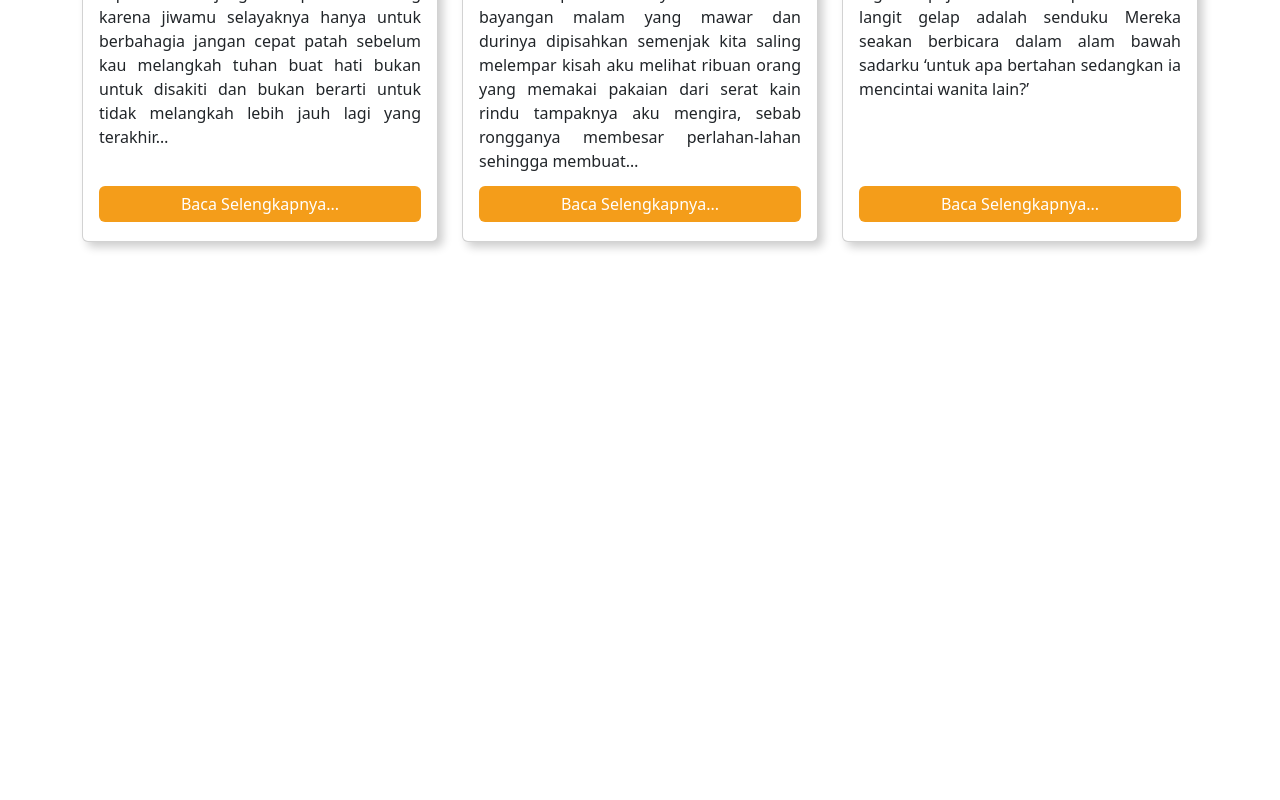
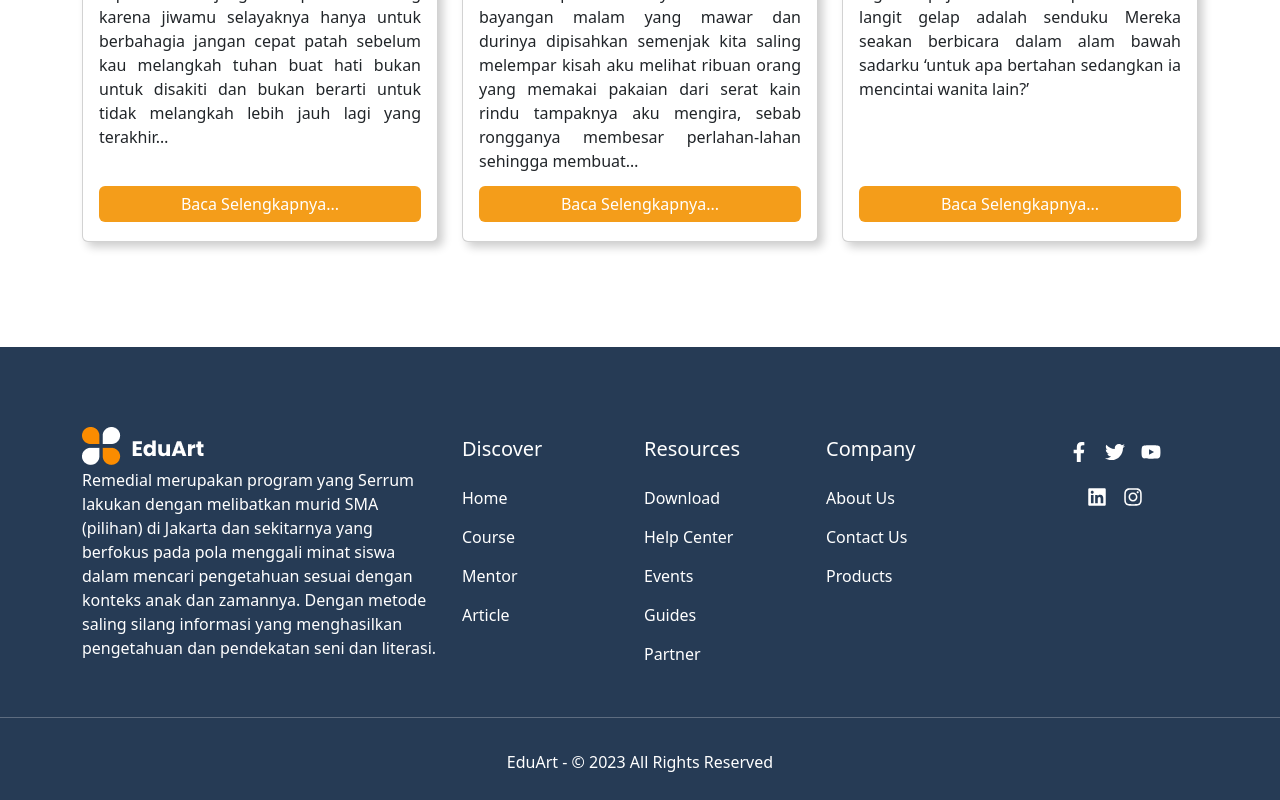
Before and after one commit to group-fe23-be5/fe_eduart, a React (Vite) app: page / in a window 1280 px wide. Shown: the part 2144-2944 px from the top of the page. Before the commit the page ends 2491 px from the top, so only its background shows below. Built offline with nearby package versions, Linux system fonts and the light colour scheme.

Commit message:
add footer

```diff
--- a/package.json
+++ b/package.json
@@ -14,6 +14,7 @@
     "react": "^18.2.0",
     "react-bootstrap": "^2.7.4",
     "react-dom": "^18.2.0",
+    "react-icons": "^4.9.0",
     "react-router-dom": "^6.11.2"
   },
   "devDependencies": {
--- a/src/App.jsx
+++ b/src/App.jsx
@@ -3,6 +3,7 @@ import Navigation from "./components/Navigation"
 import Article from "./pages/Article"
 import Home from "./pages/Home"
 import NotFound from "./pages/NotFound"
+import Footer from "./components/Footer"
 
 function App() {
   return (
@@ -13,6 +14,7 @@ function App() {
         <Route path="/article" element={<Article />}/>
         <Route path="/*" element={<NotFound />}/>
       </Routes>
+      <Footer />
     </>
   )
 }
--- /dev/null
+++ b/src/components/Footer.css
@@ -0,0 +1,54 @@
+.footer-section{
+    background-color: #263b55;
+    padding: 80px 0 10px 0;
+}
+.footer-desc{
+    color: white;
+}
+.footer-menu.col-lg-4{
+    color: white;
+    margin: 10px 0;
+}
+ul.footer-list-menu{
+    margin: 25px 0;
+    list-style-type: none;
+    padding: 0;
+}
+ul.footer-list-menu li{
+    margin: 15px 0;
+}
+ul.footer-list-menu li a{
+    text-decoration: none;
+    color: white;
+    transition: font-size 0.3s ease;
+}
+ul.footer-list-menu li a:hover{
+    font-weight: bold;
+    font-size: 1.1em;
+}
+.text-white.fs-5.mx-2{
+    margin: 15px 0 10px 0;
+}
+.text-white.fs-5.mx-2:hover{
+    transform: scale(1.5);
+}
+.col-lg-6{
+    display: flex;
+    flex-direction: row;
+}
+.col-lg-2{
+    text-align: center;
+}
+
+
+@media (max-width: 992px) {
+    .footer-desc{
+        text-align: center;
+        font-size: 12px;
+    }
+    .col-lg-6{
+        justify-content: space-around;
+        text-align: center;
+    }
+
+}
--- a/src/components/Footer.jsx
+++ b/src/components/Footer.jsx
@@ -1,59 +1,100 @@
 import React from 'react';
 import { Container, Row, Col } from 'react-bootstrap';
-import { Image } from '../assets/logo-white.png';
+import { FaFacebookF, FaTwitter, FaYoutube, FaLinkedin, FaInstagram } from 'react-icons/fa';
+import {Link} from 'react-router-dom'
+import './Footer.css'
 
 function Footer() {
   return (
-    <footer className="footer">
-      <Container className="p-5">
-        <Row className="row-cols-lg-3 row-cols-1 justify-content-between">
-          <Col lg={4} mb-lg-0 mb-4>
-            <img src={Image} alt="logo_eduart" />
-            <p className="text-white desc">
-              Remedial merupakan kegiatan yang akan Serrum lakukan selama 1 tahun di 2019. Kegiatan ini melibatkan murid SMA (pilihan) di Jakarta dan sekitarnya yang berfokus pada pola konsumsi informasi dan pengetahuan berdasarkan perkembangan hari ini.
-            </p>
+    <div className='footer-section' >
+      <Container className='footer-container'>
+        <Row className='footer-row'>
+          <Col lg={4} className='footer-desc' >
+            <img src="/src/assets/logo-white.png" alt="logo-footer" />
+            <p>Remedial merupakan program yang Serrum lakukan
+              dengan melibatkan murid SMA (pilihan) di Jakarta
+              dan sekitarnya yang berfokus pada pola menggali
+              minat siswa dalam mencari pengetahuan sesuai dengan
+              konteks anak dan zamannya. Dengan metode saling
+              silang informasi yang menghasilkan pengetahuan
+              dan pendekatan seni dan literasi.</p>
           </Col>
-          <Col lg={2} className="d-flex flex-column mb-lg-0 my-3">
+          <Col lg={6}>
+
+              <Col lg={4} className='footer-menu'>
                 <h5>Discover</h5>
-            <a href="/">Home</a>
-            <a href="/login.html">Course</a>
-            <a href="/">Mentor</a>
-            <a href="/">About</a>
+                <ul className='footer-list-menu' >
+                  <li>
+                    <Link to="/">Home</Link>
+                  </li>
+                  <li>
+                    <Link to="/course">Course</Link>
+                  </li>
+                  <li>
+                    <Link to="/mentor">Mentor</Link>
+                  </li>
+                  <li>
+                    <Link to="/article">Article</Link>
+                  </li>
+                </ul>
               </Col>
-          <Col lg={2} className="d-flex flex-column mb-lg-0 my-3">
+              <Col lg={4} className='footer-menu'>
                 <h5>Resources</h5>
-            <a href="/">Download</a>
-            <a href="/">Help Center</a>
-            <a href="/">Events</a>
-            <a href="/">Guides</a>
-            <a href="/">Partner</a>
+                  <ul className='footer-list-menu'>
+                    <li>
+                      <Link to="/">Download</Link>
+                    </li>
+                    <li>
+                      <Link to="/">Help Center</Link>
+                    </li>
+                    <li>
+                      <Link to="">Events</Link>
+                    </li>
+                    <li>
+                      <Link to="/">Guides</Link>
+                    </li>
+                    <li>
+                      <Link to="/">Partner</Link>
+                    </li>
+                  </ul>
               </Col>
-          <Col lg={2} className="d-flex flex-column mb-lg-0 my-3">
+              <Col lg={4} className='footer-menu'>
                 <h5>Company</h5>
-            <a href="/">About Us</a>
-            <a href="/">Contact Us</a>
-            <a href="/">Products</a>
-            {/* <a href="/">Logout</a> */}
+                  <ul className='footer-list-menu'>
+                    <li>
+                      <Link to="/">About Us</Link>
+                    </li>
+                    <li>
+                      <Link to="/">Contact Us</Link>
+                    </li>
+                    <li>
+                      <Link to="/course">Products</Link>
+                    </li>
+                  </ul>
               </Col>
-          <Col lg={2} className="d-flex mb-lg-0 my-3">
-            <a href="#">
-              <i className="fa-brands fa-facebook-f text-white fs-5 mx-2"></i>
+
+          </Col>
+          <Col lg={2}>
+            <a href="https://www.facebook.com/">
+            <FaFacebookF className="text-white fs-5 mx-2" />
             </a>
-            <a href="#">
-              <i className="fa-brands fa-twitter text-white fs-5 mx-2"></i>
+            <a href="https://www.twitter.com/">
+              <FaTwitter className="text-white fs-5 mx-2" />
             </a>
-            <a href="#">
-              <i className="fa-brands fa-youtube text-white fs-5 mx-2"></i>
+            <a href="https://www.youtube.com/">
+              <FaYoutube className="text-white fs-5 mx-2" />
             </a>
-            <a href="#">
-              <i className="fa-brands fa-linkedin text-white fs-5 mx-2"></i>
+            <br/>
+            <a href="https://www.linkedin.com/">
+              <FaLinkedin className="text-white fs-5 mx-2" />
             </a>
-            <a href="#">
-              <i className="fa-brands fa-instagram text-white fs-5 mx-2"></i>
+            <a href="https://www.instagram.com/">
+              <FaInstagram className="text-white fs-5 mx-2" />
             </a>
           </Col>
         </Row>
       </Container>
+      <hr style={{ borderColor: 'white' }} />
       <Container fluid>
          <Row className="copytext">
            <Col>
@@ -63,7 +104,69 @@ function Footer() {
            </Col>
          </Row>
       </Container>
-    </footer>
+    </div>
+
+    // <footer className="footer">
+    //   <Container className="p-5">
+    //     <Row className="row-cols-lg-3 row-cols-1 justify-content-between">
+    //       <Col lg={4} mb-lg-0 mb-4>
+    //         <img src={Image} alt="logo_eduart" />
+    //         <p className="text-white desc">
+    //           Remedial merupakan kegiatan yang akan Serrum lakukan selama 1 tahun di 2019. Kegiatan ini melibatkan murid SMA (pilihan) di Jakarta dan sekitarnya yang berfokus pada pola konsumsi informasi dan pengetahuan berdasarkan perkembangan hari ini.
+    //         </p>
+    //       </Col>
+    //       <Col lg={2} className="d-flex flex-column mb-lg-0 my-3">
+    //         <h5>Discover</h5>
+    //         <a href="/">Home</a>
+    //         <a href="/login.html">Course</a>
+    //         <a href="/">Mentor</a>
+    //         <a href="/">About</a>
+    //       </Col>
+    //       <Col lg={2} className="d-flex flex-column mb-lg-0 my-3">
+    //         <h5>Resources</h5>
+    //         <a href="/">Download</a>
+    //         <a href="/">Help Center</a>
+    //         <a href="/">Events</a>
+    //         <a href="/">Guides</a>
+    //         <a href="/">Partner</a>
+    //       </Col>
+    //       <Col lg={2} className="d-flex flex-column mb-lg-0 my-3">
+    //         <h5>Company</h5>
+    //         <a href="/">About Us</a>
+    //         <a href="/">Contact Us</a>
+    //         <a href="/">Products</a>
+    //         {/* <a href="/">Logout</a> */}
+    //       </Col>
+    //       <Col lg={2} className="d-flex mb-lg-0 my-3">
+    //         <a href="#">
+    //           <i className="fa-brands fa-facebook-f text-white fs-5 mx-2"></i>
+    //         </a>
+    //         <a href="#">
+    //           <i className="fa-brands fa-twitter text-white fs-5 mx-2"></i>
+    //         </a>
+    //         <a href="#">
+    //           <i className="fa-brands fa-youtube text-white fs-5 mx-2"></i>
+    //         </a>
+    //         <a href="#">
+    //           <i className="fa-brands fa-linkedin text-white fs-5 mx-2"></i>
+    //         </a>
+    //         <a href="#">
+    //           <i className="fa-brands fa-instagram text-white fs-5 mx-2"></i>
+    //         </a>
+    //       </Col>
+    //     </Row>
+    //   </Container>
+    //   <Container fluid>
+    //     <Row className="copytext">
+    //       <Col>
+    //         <p className="text-white text-center pt-3">
+    //           EduArt - &copy; 2023 All Rights Reserved
+    //         </p>
+    //       </Col>
+    //     </Row>
+    //   </Container>
+    // </footer>
+
   );
 }
 
```
Also changed, not shown: 1 other file (tests, documents, lock files or other folders). Lines whose indentation alone changed are shown as unchanged.
